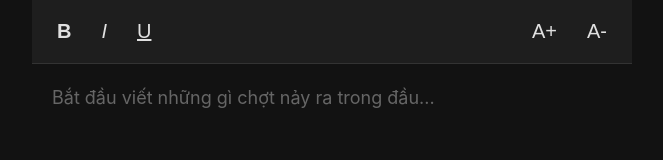
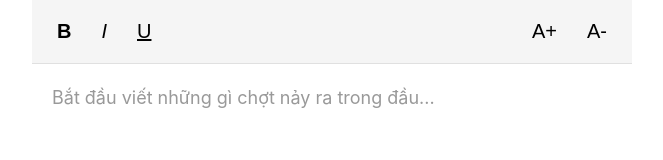
Before and after one commit to thanhitchumg-lgtm/vietnote, a plain HTML site: page index.html in a window 1280 px wide. Shown: the whole page, without its empty margins (308-971 px from the left). Drawn offline with Linux system fonts and the light colour scheme.

Commit message:
Add files via upload

```diff
--- a/index.html
+++ b/index.html
@@ -6,10 +6,10 @@
     <title>Ghi Chú Nhanh</title>
     <style>
         :root {
-            --bg-color: #121212;
-            --text-color: #e0e0e0;
-            --toolbar-bg: #1e1e1e;
-            --border-color: #333;
+            --bg-color: #ffffff;      /* Nền trắng */
+            --text-color: #000000;    /* Chữ đen */
+            --toolbar-bg: #f5f5f5;    /* Nền thanh công cụ xám nhạt */
+            --border-color: #e0e0e0;  /* Viền xám nhạt */
         }
 
         * {
@@ -29,7 +29,7 @@
         .app-container {
             display: flex;
             flex-direction: column;
-            height: 100dvh; /* Dùng dvh để hiển thị chuẩn trên trình duyệt mobile */
+            height: 100dvh;
             max-width: 600px;
             margin: 0 auto;
             background-color: var(--bg-color);
@@ -63,7 +63,7 @@
         .editor {
             flex: 1;
             padding: 20px;
-            font-size: 18px; /* Cỡ chữ mặc định */
+            font-size: 18px;
             outline: none;
             overflow-y: auto;
             line-height: 1.6;
@@ -72,7 +72,7 @@
         /* Placeholder khi chưa nhập gì */
         .editor[placeholder]:empty:before {
             content: attr(placeholder);
-            color: #666;
+            color: #999; /* Màu chữ mờ cho phần placeholder */
             pointer-events: none;
         }
     </style>
@@ -88,23 +88,19 @@
             <button onclick="changeFontSize(-2)">A-</button>
         </div>
 
-        <!-- Khu vực nhập liệu chính -->
         <div id="editor" class="editor" contenteditable="true" placeholder="Bắt đầu viết những gì chợt nảy ra trong đầu..."></div>
     </div>
 
     <script>
         const editor = document.getElementById('editor');
-        let currentFontSize = 18; // Kích thước mặc định
+        let currentFontSize = 18;
 
-        // 1. Tải dữ liệu đã lưu khi mở web
         window.onload = () => {
-            // Tải nội dung
             const savedContent = localStorage.getItem('myQuickNote_content');
             if (savedContent) {
                 editor.innerHTML = savedContent;
             }
 
-            // Tải cỡ chữ
             const savedSize = localStorage.getItem('myQuickNote_fontSize');
             if (savedSize) {
                 currentFontSize = parseInt(savedSize);
@@ -112,24 +108,19 @@
             }
         };
 
-        // 2. Tự động lưu ngầm mỗi khi gõ phím
         editor.addEventListener('input', () => {
             localStorage.setItem('myQuickNote_content', editor.innerHTML);
         });
 
-        // 3. Xử lý In đậm, In nghiêng, Gạch chân
         function formatText(command) {
             document.execCommand(command, false, null);
             editor.focus();
-            // Cập nhật lại localStorage ngay sau khi format
             localStorage.setItem('myQuickNote_content', editor.innerHTML);
         }
 
-        // 4. Xử lý tăng/giảm cỡ chữ
         function changeFontSize(step) {
             currentFontSize += step;
 
-            // Giới hạn cỡ chữ nhỏ nhất và lớn nhất
             if (currentFontSize < 12) currentFontSize = 12;
             if (currentFontSize > 40) currentFontSize = 40;
 
```
